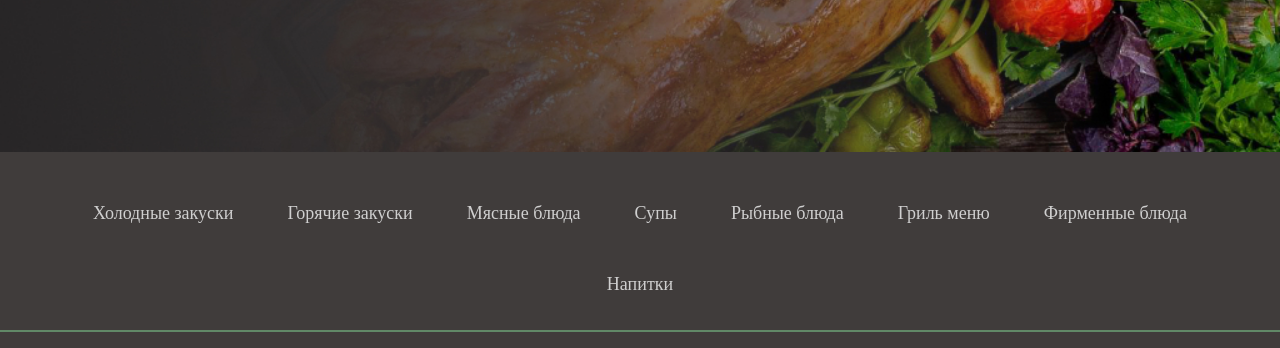
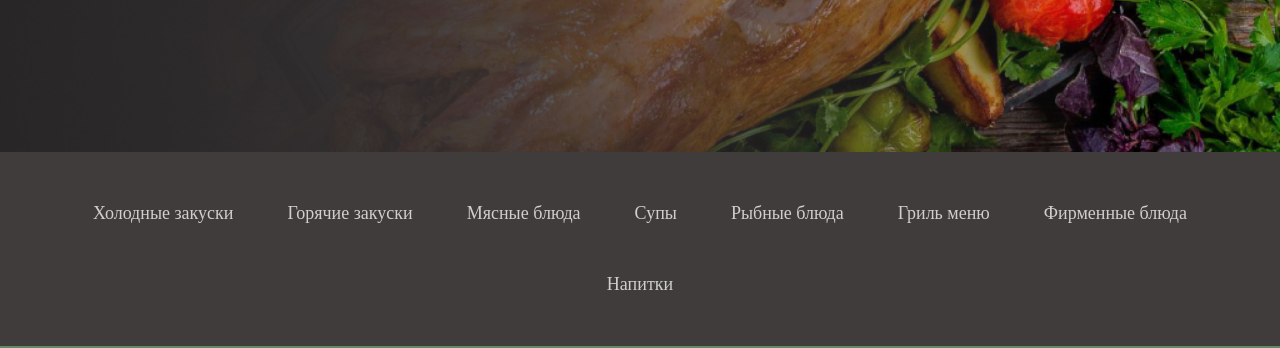
Before and after one commit to Murankova/CookProject, a website: page src/frontend/index.html in a window 1280 px wide. Shown: the part 568-916 px from the top of the page. Drawn offline with Linux system fonts and the light colour scheme.

Commit message:
add changes header

```diff
--- a/src/frontend/index.html
+++ b/src/frontend/index.html
@@ -49,9 +49,8 @@
                 <li class="navigation__list"><a class="navigation__link" href="">Напитки</a></li>
             </ul>
         </nav>
-
-    </div>
-
+            </div>
+ <hr size="3" color="#618967">
 </header>
 </body>
 </html>
--- a/src/frontend/styles/_header.scss
+++ b/src/frontend/styles/_header.scss
@@ -1,9 +1,6 @@
 .header {
     width: 100%;
     height: auto;
-
-    position: absolute;
-    top: auto;
 
     background-color: $color-gray;
 
@@ -155,6 +152,7 @@
                 border: none;
                 padding: 10px;
                 text-align: center;
+
             }
 
             &__list {
@@ -176,11 +174,12 @@
             &__link:hover {
                 font-weight: 500;
 
-                border-bottom: 5px solid $color-green(30%);
                 outline: 5px;
             }
 
         }
     }
-
+    hr {
+        margin: 0;
+    }
 }
```
Also changed, not shown: src/frontend/styles/styles.css, 1 other file.
